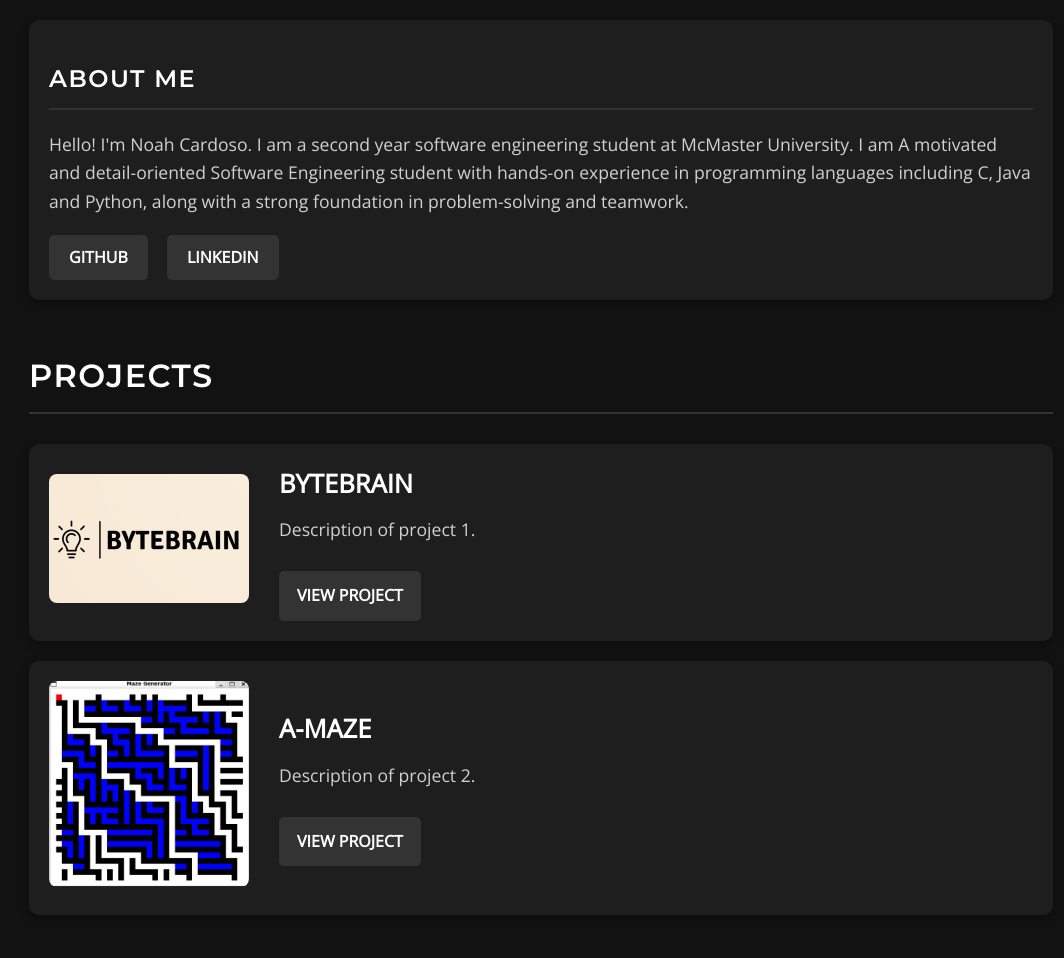
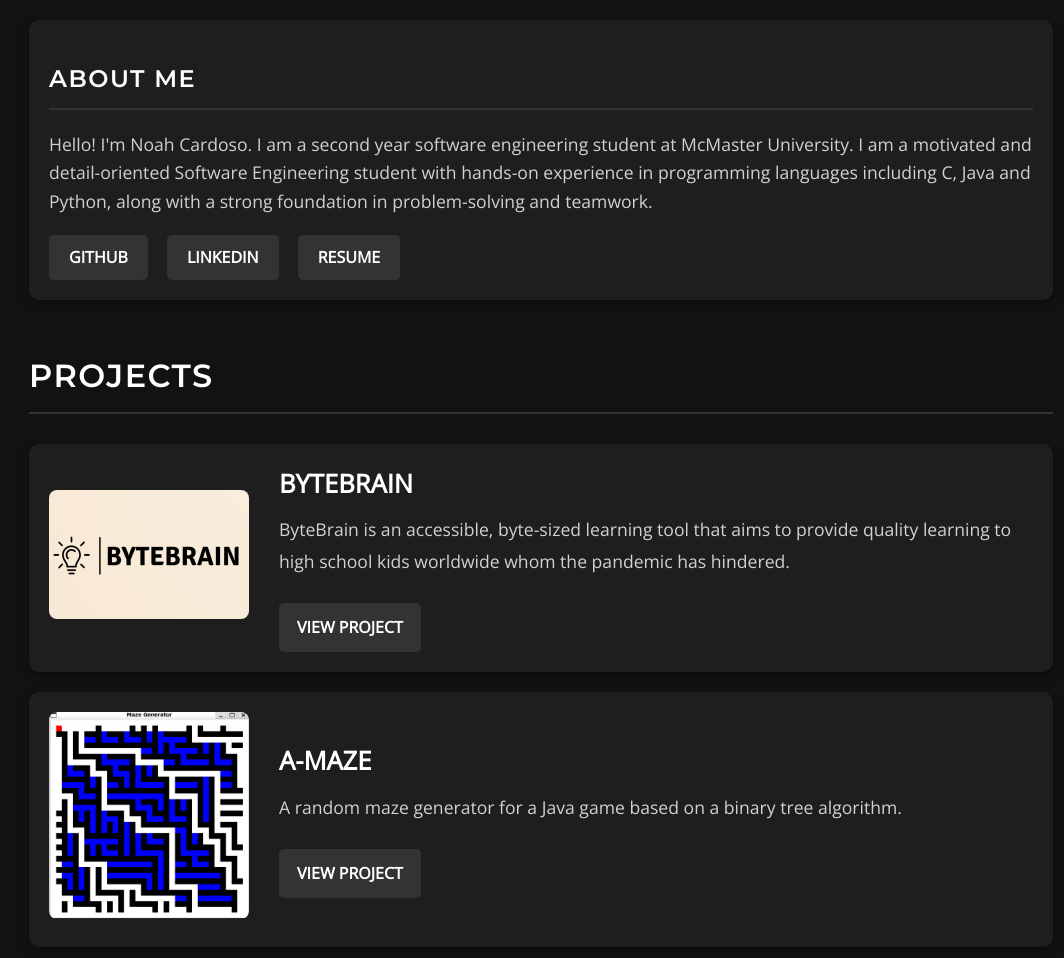
Before and after one commit to NoahCardoso/NoahCardoso, a website: page public/index.html in a window 1280 px wide. Shown: the whole page, without its empty margins (99-1163 px from the left). Drawn offline with nearby package versions, Linux system fonts and the light colour scheme.

Commit message:
A basic web page

```diff
--- a/public/index.html
+++ b/public/index.html
@@ -14,7 +14,7 @@
         <section class="section" id="about-me">
             <h1>About Me</h1>
             <p>Hello! I'm Noah Cardoso. I am a second year software engineering
-                student at McMaster University. I am A motivated and detail-oriented
+                student at McMaster University. I am a motivated and detail-oriented
                 Software Engineering student with hands-on experience in programming
                 languages including C, Java and Python, along with a strong
                 foundation in problem-solving and teamwork.
@@ -22,6 +22,8 @@
             <div class="links">
                 <a href="https://github.com/NoahCardoso" target="_blank" class="social-link">GitHub</a>
                 <a href="https://www.linkedin.com/in/noah-cardoso" target="_blank" class="social-link">LinkedIn</a>
+                <a href="static/NoahCardosoResume2024.pdf" target="_blank" class="social-link">Resume</a>
+
             </div>
         </section>
 
@@ -30,21 +32,27 @@
             <h2>Projects</h2>
             <div class="project">
                 <div class="project-image">
-                    <img src="images/ByteBrain.png" alt="ByteBrain Project">
+                    <img src="static/images/ByteBrain.png" alt="ByteBrain Project">
                 </div>
                 <div class="project-content">
                     <div class="project-title">ByteBrain</div>
-                    <div class="project-description">Description of project 1.</div>
+                    <div class="project-description">
+                        ByteBrain is an accessible, byte-sized learning tool that
+                        aims to provide quality learning to high school kids worldwide
+                        whom the pandemic has hindered.
+                    </div>
                     <a href="#" class="project-link">View Project</a>
                 </div>
             </div>
             <div class="project">
                 <div class="project-image">
-                    <img src="images/A-Maze.png" alt="A-Maze Project">
+                    <img src="static/images/A-Maze.png" alt="A-Maze Project">
                 </div>
                 <div class="project-content">
                     <div class="project-title">A-Maze</div>
-                    <div class="project-description">Description of project 2.</div>
+                    <div class="project-description">
+                        A random maze generator for a Java game based on a binary tree algorithm.
+                    </div>
                     <a href="#" class="project-link">View Project</a>
                 </div>
             </div>
```
Also changed, not shown: README.md (deleted), public/static/images/A-Maze.png (renamed from public/images/A-Maze.png), public/static/images/ByteBrain.png (renamed from public/images/ByteBrain.png), 10 other files.
